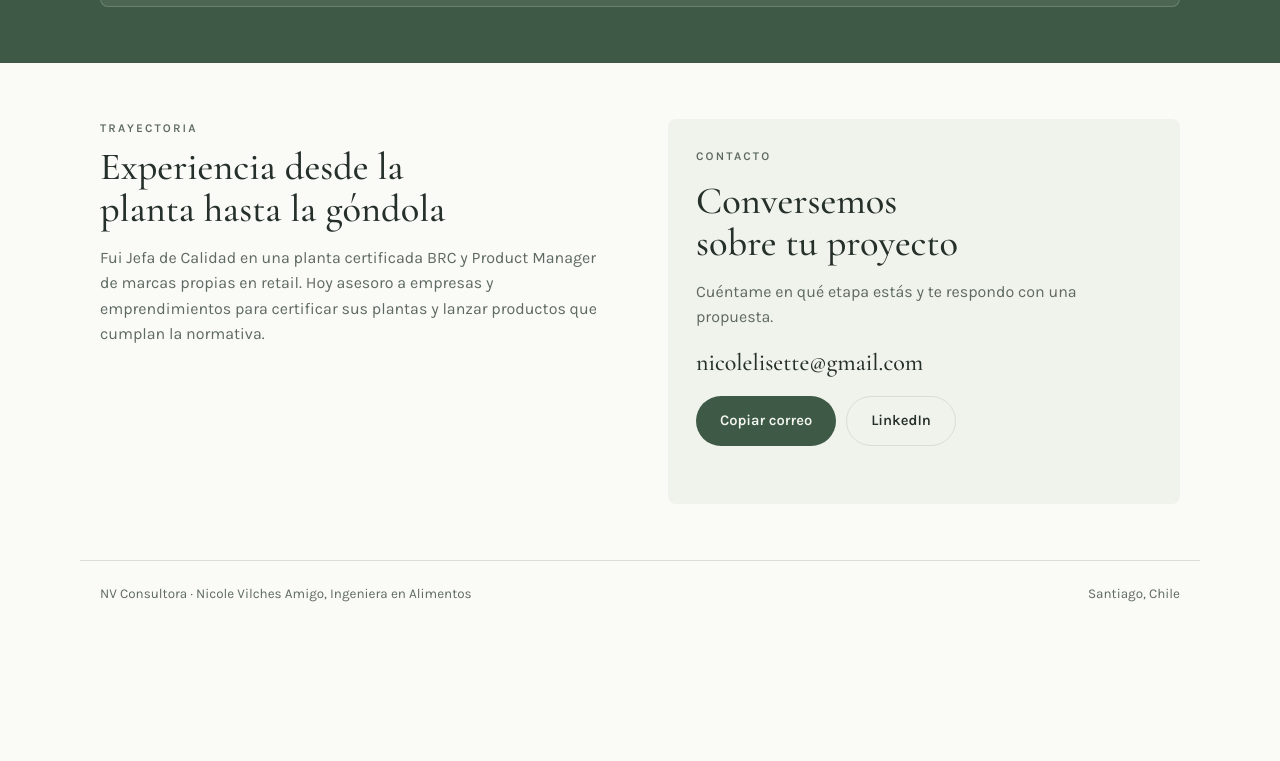
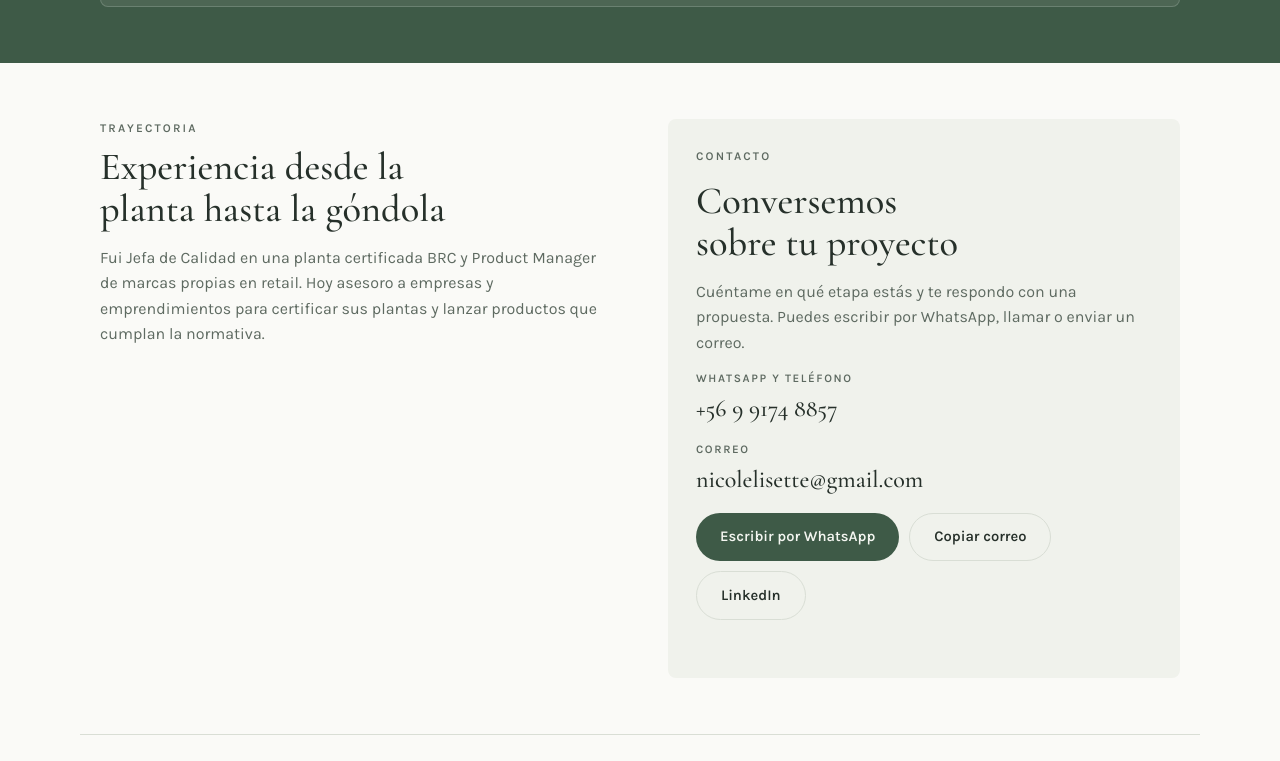
Before and after one commit to topja/nicole-vilches, a plain HTML site: page index.html in a window 1280 px wide. Shown: the part 1316-2077 px from the top of the page. Before the commit the page ends 1942 px from the top, so only its background shows below. Drawn offline with nearby package versions, Linux system fonts and the light colour scheme.

Commit message:
WhatsApp y teléfono de contacto
Co-Authored-By: Claude Opus 5.5 <noreply@anthropic.com>
Claude-Session: https://claude.ai/code/session_01TUh4CYUwjMMZhS9LTaoz84

```diff
--- a/index.html
+++ b/index.html
@@ -90,6 +90,11 @@ a{color:inherit}
 .mail{font-family:var(--f-display);font-size:1.5rem;color:var(--ink);user-select:all;word-break:break-all}
 .close .mail{color:var(--ink)}
 .copied{font-size:.82rem;min-height:1.2em}
+.channels{margin:0;display:grid;gap:12px}
+.channels dt{font-size:.72rem;letter-spacing:.14em;text-transform:uppercase;color:var(--muted);font-weight:600}
+.channels dd{margin:2px 0 0}
+.channels a.mail{text-decoration:none}
+.channels a.mail:hover{text-decoration:underline}
 footer .wrap{padding-block:22px;border-top:1px solid var(--line);display:flex;justify-content:space-between;gap:12px;flex-wrap:wrap;font-size:.84rem;color:var(--muted)}
 
 @media (max-width:900px){
@@ -127,7 +132,7 @@ footer .wrap{padding-block:22px;border-top:1px solid var(--line);display:flex;ju
         <h1>Calidad e inocuidad para que tu producto llegue <em>al mercado</em>.</h1>
         <p class="lead">Auditorías de planta, certificaciones HACCP y GFSI, y acompañamiento en el desarrollo de productos, etiquetas y requisitos legales.</p>
         <div class="actions">
-          <a class="btn" href="#contacto">Conversemos</a>
+          <a class="btn" href="https://wa.me/56991748857?text=Hola%2C%20quiero%20cotizar%20una%20asesor%C3%ADa" target="_blank" rel="noopener">Conversemos por WhatsApp</a>
           <a class="btn ghost" href="#servicios">Ver servicios</a>
         </div>
         <ul class="facts">
@@ -207,10 +212,14 @@ footer .wrap{padding-block:22px;border-top:1px solid var(--line);display:flex;ju
       <div class="contact-card" id="contacto">
         <p class="kicker">Contacto</p>
         <h2>Conversemos sobre tu proyecto</h2>
-        <p>Cuéntame en qué etapa estás y te respondo con una propuesta.</p>
-        <p class="mail" id="mail">nicolelisette@gmail.com</p>
+        <p>Cuéntame en qué etapa estás y te respondo con una propuesta. Puedes escribir por WhatsApp, llamar o enviar un correo.</p>
+        <dl class="channels">
+          <div><dt>WhatsApp y teléfono</dt><dd><a class="mail" href="https://wa.me/56991748857?text=Hola%2C%20quiero%20cotizar%20una%20asesor%C3%ADa" target="_blank" rel="noopener">+56 9 9174 8857</a></dd></div>
+          <div><dt>Correo</dt><dd class="mail" id="mail">nicolelisette@gmail.com</dd></div>
+        </dl>
         <div class="actions">
-          <button class="btn" id="copy" type="button">Copiar correo</button>
+          <a class="btn" href="https://wa.me/56991748857?text=Hola%2C%20quiero%20cotizar%20una%20asesor%C3%ADa" target="_blank" rel="noopener">Escribir por WhatsApp</a>
+          <button class="btn ghost" id="copy" type="button">Copiar correo</button>
           <a class="btn ghost" href="https://www.linkedin.com/in/nicole-lisette-vilches-amigo-5a5b53a5" target="_blank" rel="noopener">LinkedIn</a>
         </div>
         <p class="copied" id="copied" aria-live="polite"></p>
```
